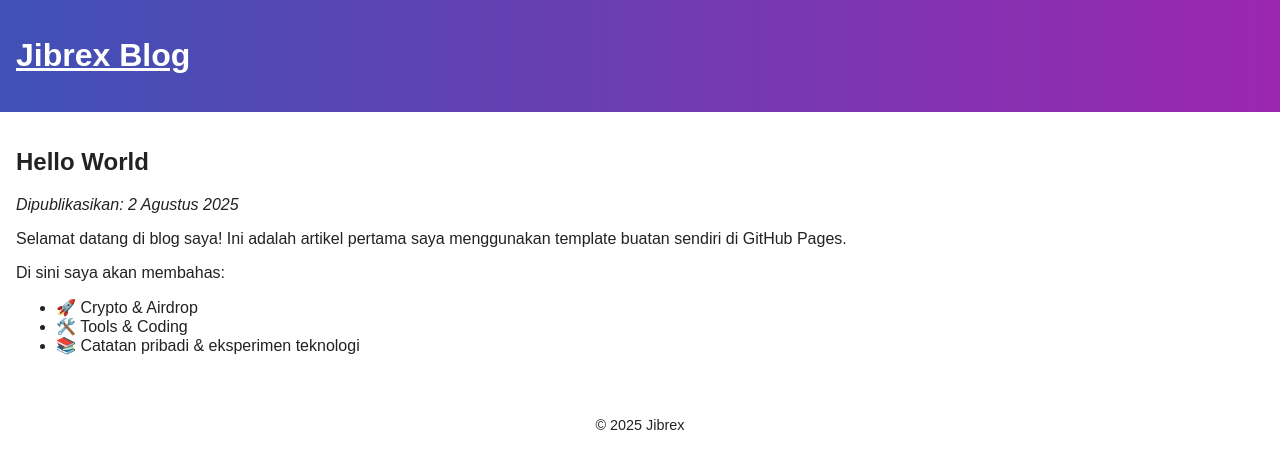
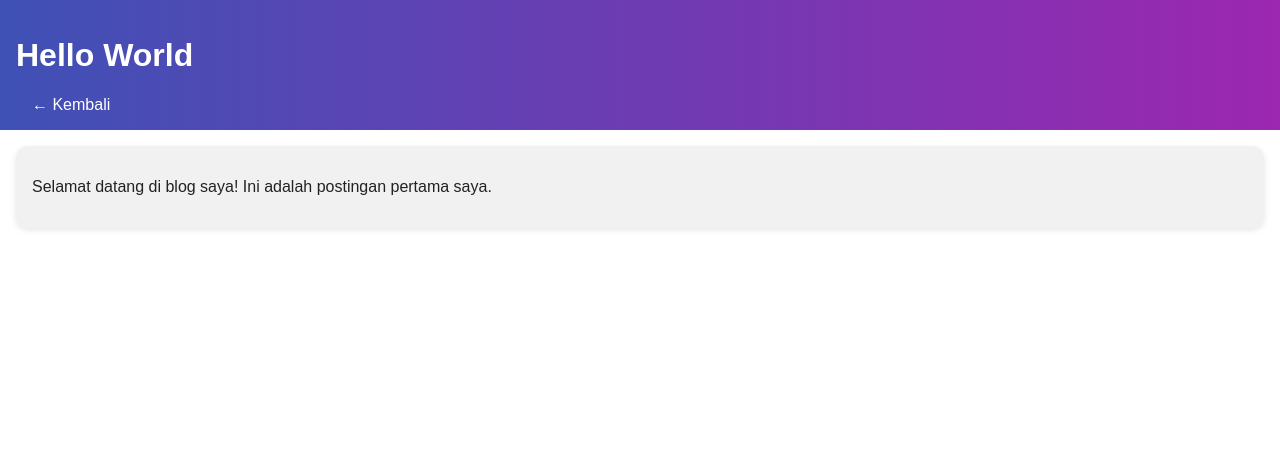
Before and after one commit to jibrexblog/jibrexblog.github.io, a plain HTML site: page posts/hello-world.html in a window 1280 px wide. Drawn offline with Linux system fonts and the light colour scheme.

Commit message:
Update hello-world.html

```diff
--- a/posts/hello-world.html
+++ b/posts/hello-world.html
@@ -1,32 +1,21 @@
 <!DOCTYPE html>
 <html lang="id">
 <head>
-  <meta charset="UTF-8">
-  <title>Hello World - Jibrex Blog</title>
-  <meta name="viewport" content="width=device-width, initial-scale=1.0">
-  <link rel="stylesheet" href="../style.css">
+  <meta charset="UTF-8" />
+  <title>Hello World</title>
+  <link rel="stylesheet" href="../style.css" />
 </head>
 <body>
   <header>
-    <h1><a href="../index.html" style="color:white;">Jibrex Blog</a></h1>
+    <h1>Hello World</h1>
+    <nav>
+      <a href="../index.html">← Kembali</a>
+    </nav>
   </header>
-
   <main>
-    <article>
-      <h2>Hello World</h2>
-      <p><em>Dipublikasikan: 2 Agustus 2025</em></p>
-      <p>Selamat datang di blog saya! Ini adalah artikel pertama saya menggunakan template buatan sendiri di GitHub Pages.</p>
-      <p>Di sini saya akan membahas:</p>
-      <ul>
-        <li>🚀 Crypto & Airdrop</li>
-        <li>🛠️ Tools & Coding</li>
-        <li>📚 Catatan pribadi & eksperimen teknologi</li>
-      </ul>
+    <article class="article-card">
+      <p>Selamat datang di blog saya! Ini adalah postingan pertama saya.</p>
     </article>
   </main>
-
-  <footer>
-    <p>&copy; 2025 Jibrex</p>
-  </footer>
 </body>
 </html>
```
